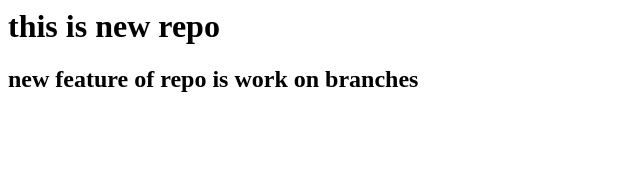
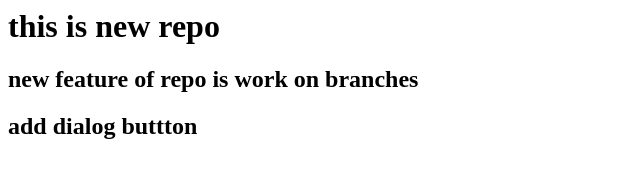
Before and after one commit to ks9695/WebRepo, a plain HTML site: page index.html in a window 1280 px wide. Shown: the whole page, without its empty margins (0-640 px from the left). Drawn offline with Linux system fonts and the light colour scheme.

Commit message:
add dialog button

```diff
--- a/index.html
+++ b/index.html
@@ -1,2 +1,3 @@
 <h1>this is new repo </h1>
 <h2>new feature of repo is work on branches</h2>
+<h2>add dialog buttton</h2>
```
